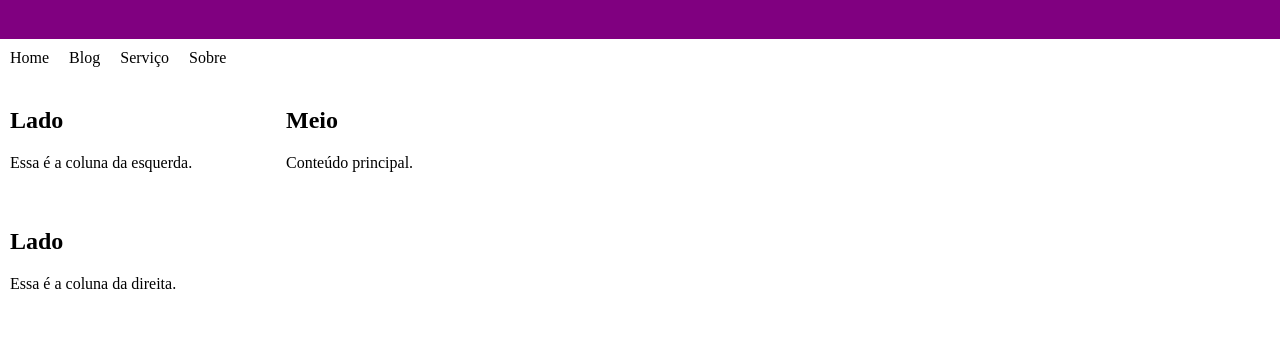
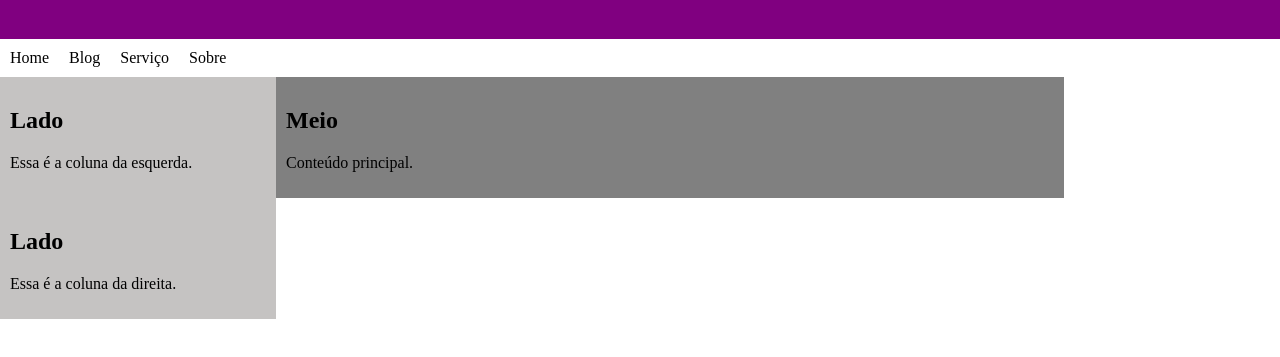
Before and after one commit to Daniel-VCS/PW, a plain HTML site: page index.html in a window 1280 px wide. Shown: the part 81-438 px from the top of the page. Drawn offline with Linux system fonts and the light colour scheme.

Commit message:
Update index.html

```diff
--- a/index.html
+++ b/index.html
@@ -31,11 +31,13 @@
 		   float: left;
 		   padding: 10px;
 		   width:20%;
+		   background-color: #C5C3C2;
 		}
 		.col-centro{
 		   float: left;
 		   padding: 10px;
 		   width: 60%;
+		   background-color: gray;
 		}
 		.conteudo {
 		   clear: both;
```
